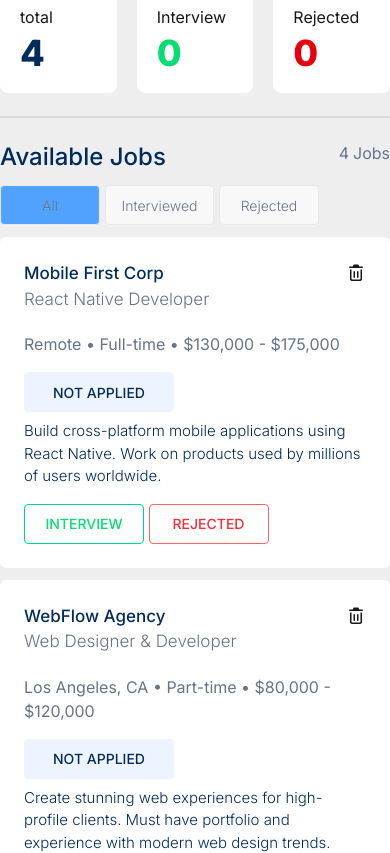
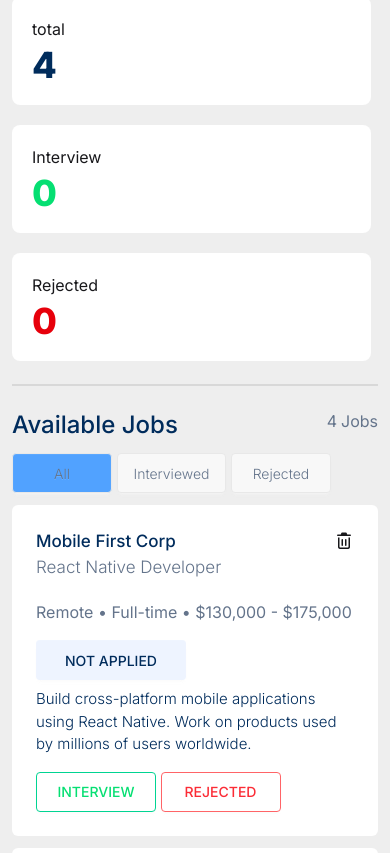
Before and after one commit to Didar112/Job-portal-DOM-project, a plain HTML site: page index.html in a window 390 px wide. Shown: the part 135-988 px from the top of the page. Drawn offline with nearby package versions, Linux system fonts and the light colour scheme.

Commit message:
responsive fixes

```diff
--- a/index.html
+++ b/index.html
@@ -28,11 +28,11 @@
     </style>
 </head>
 
-<body class="bg-base-300 md:p-[30px] sm:p-6">
+<body class="bg-base-300 p-3 md:p-[30px] sm:p-6">
     <section class="mx-auto max-w-[1110px] ">
 
         <h3 class="text-[#002C5C] py-5 font-bold text-4xl">Job Appication Tracker</h3>
-        <div class="grid grid-cols-3 gap-5 sm:grid-cols-2" >
+        <div class="grid grid-cols-1 sm:grid-cols-2 md:grid-cols-3 gap-5" >
 
 
             <div class="job-counters max-w-[359px] space-y-1 p-5 bg-base-100 rounded-(--radius-selector)">
```
